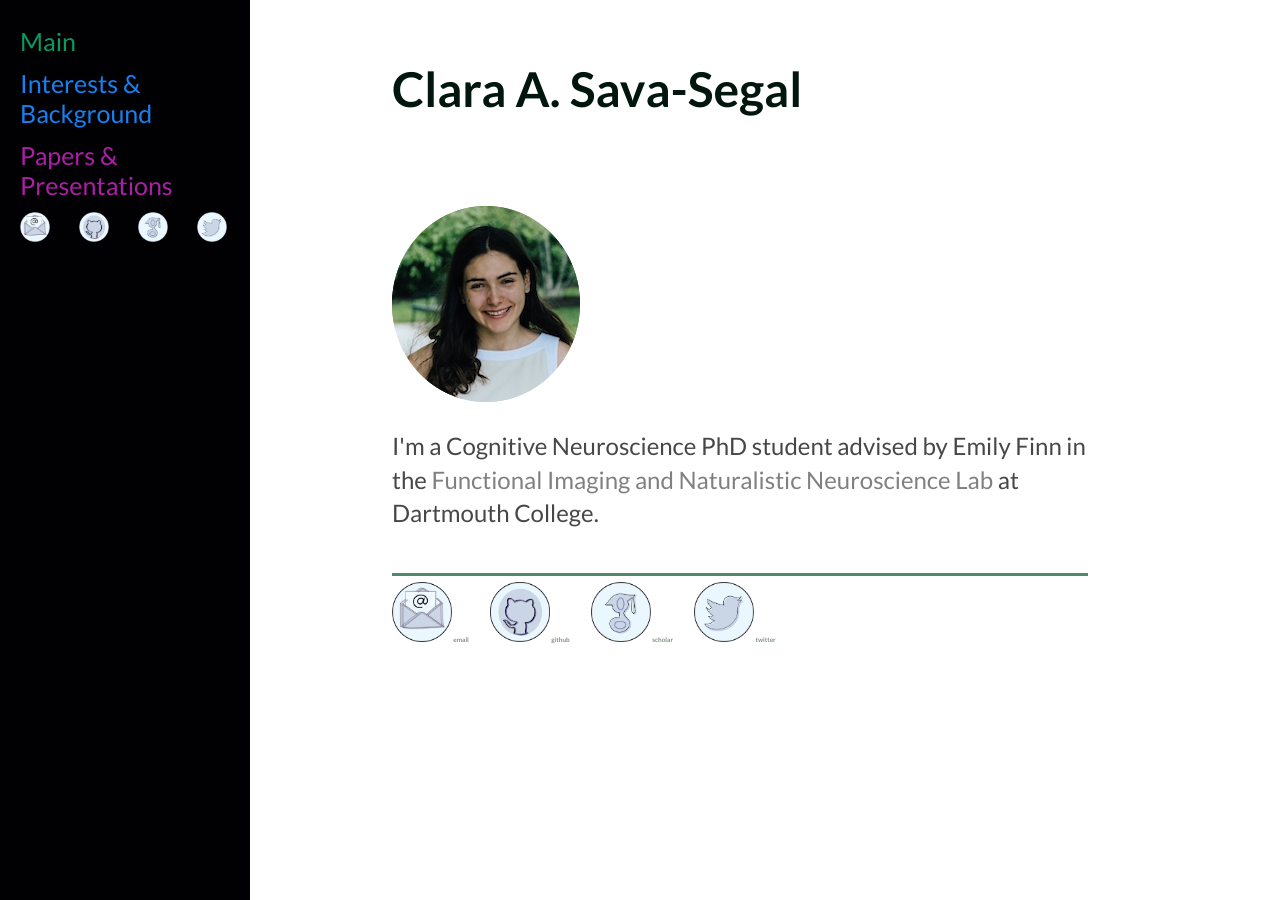
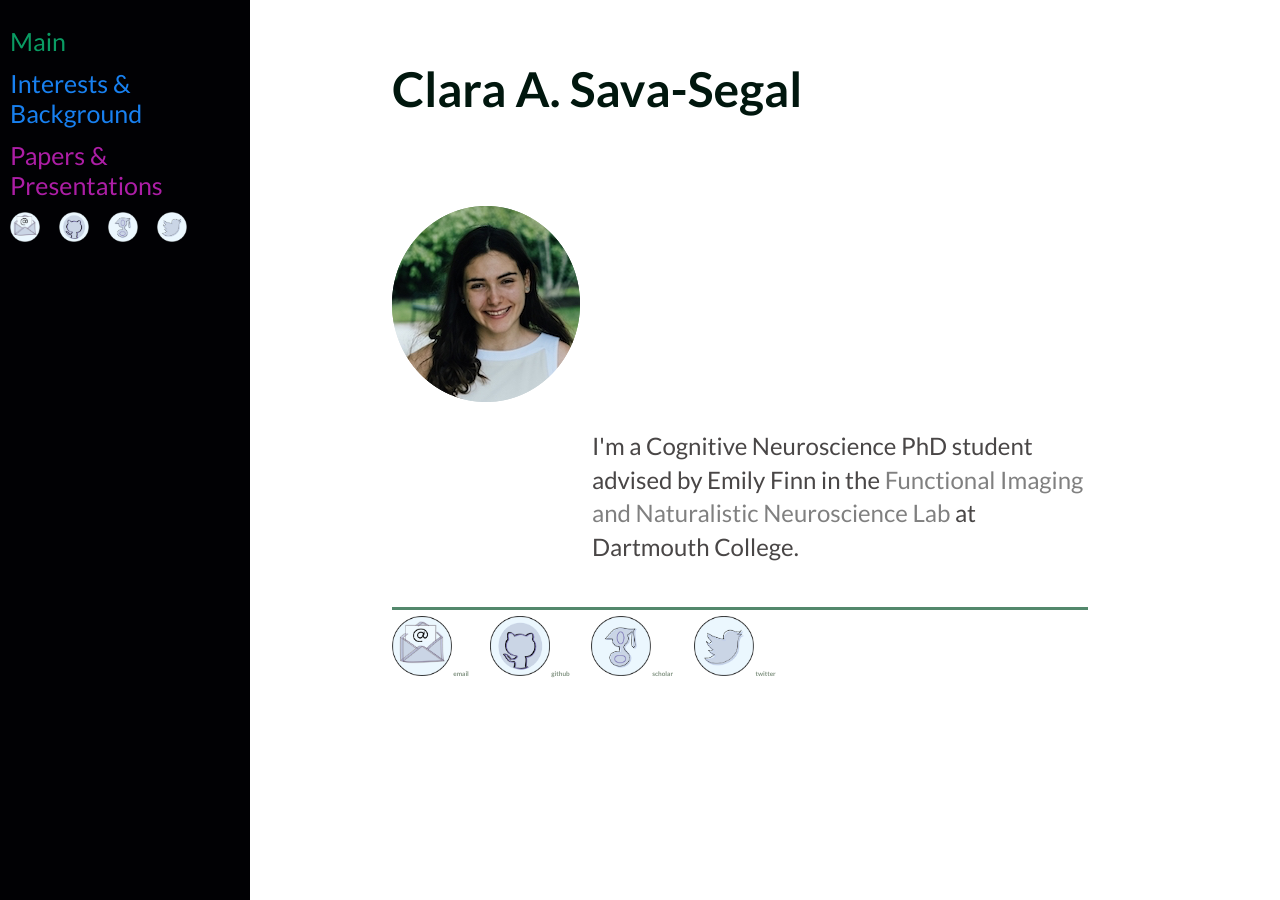
Before and after one commit to csavasegal/csavasegal.github.io, a Jekyll site: the page built from index.html, in a window 1280 px wide. Built offline with Jekyll 4.4.1, drawn with Linux system fonts in a browser that asks for light colours.

Commit message:
Add files via upload

```diff
--- a/_layouts/default.html
+++ b/_layouts/default.html
@@ -2,7 +2,7 @@
 <html>
 <head>
 	<link rel="stylesheet" type="text/css" href="/css/main.css">
-	<!-- <link rel="stylesheet" type="text/css" href="../css/main.css"> -->
+	<link rel="stylesheet" type="text/css" href="../css/main.css">
 
 	<link href='http://fonts.googleapis.com/css?family=Lato:400,700' rel='stylesheet' type='text/css'>
 
@@ -52,6 +52,7 @@
 
 </div>
 
+
 <footer>
 		<ul>
 			<li><a href="mailto:csava.gr@dartmouth.edu"><img src="../img/email.png" width="60" height="60"/> email </a></li>
--- a/css/main.css
+++ b/css/main.css
@@ -20,13 +20,14 @@
     text-decoration: underline;
 }
 h1 {
-    margin-left: 200px; /* Same as the width of the sidenav */
+    margin-left: 200px;
     font-size: 3em;
     font-family:'Lato','Lato','Lato';
     position: sticky;
     position: -webkit-sticky;
 }
 p {
+  margin-left: 200px;
     font-size: 1.5em;
     line-height: 1.4em;
     font-family:'Lato','Lato','Lato';
@@ -89,9 +90,8 @@
     margin-left: 200px; /* Same as the width of the sidenav */
   }
 
-  .container {
+  /* .container {
     margin-left: 200px; /* Same as the width of the sidenav */
-  }
 
 
   html {
@@ -169,7 +169,7 @@
 }
 
 .sidenav a {
-  padding: 6px 6px 6px 20px;
+  padding: 6px 6px 6px 10px;
   text-decoration: none;
   font-size: 25px;
   color: #7a2020;
--- a/ib.html
+++ b/ib.html
@@ -2,7 +2,6 @@
 layout: default
 title: Clara A. Sava-Segal
 ---
-
 
 </nav>
 <!-- <nav>
```
